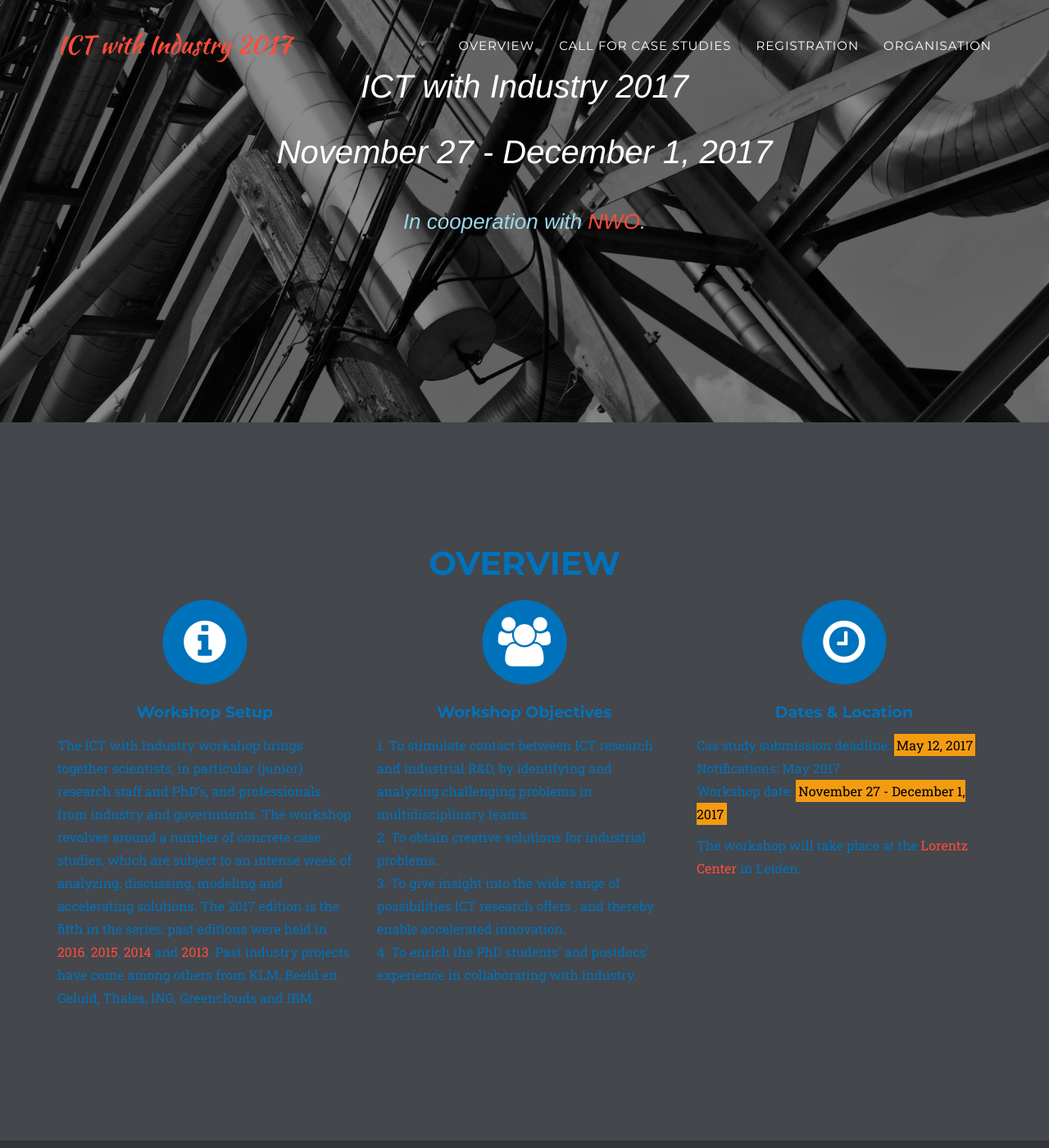
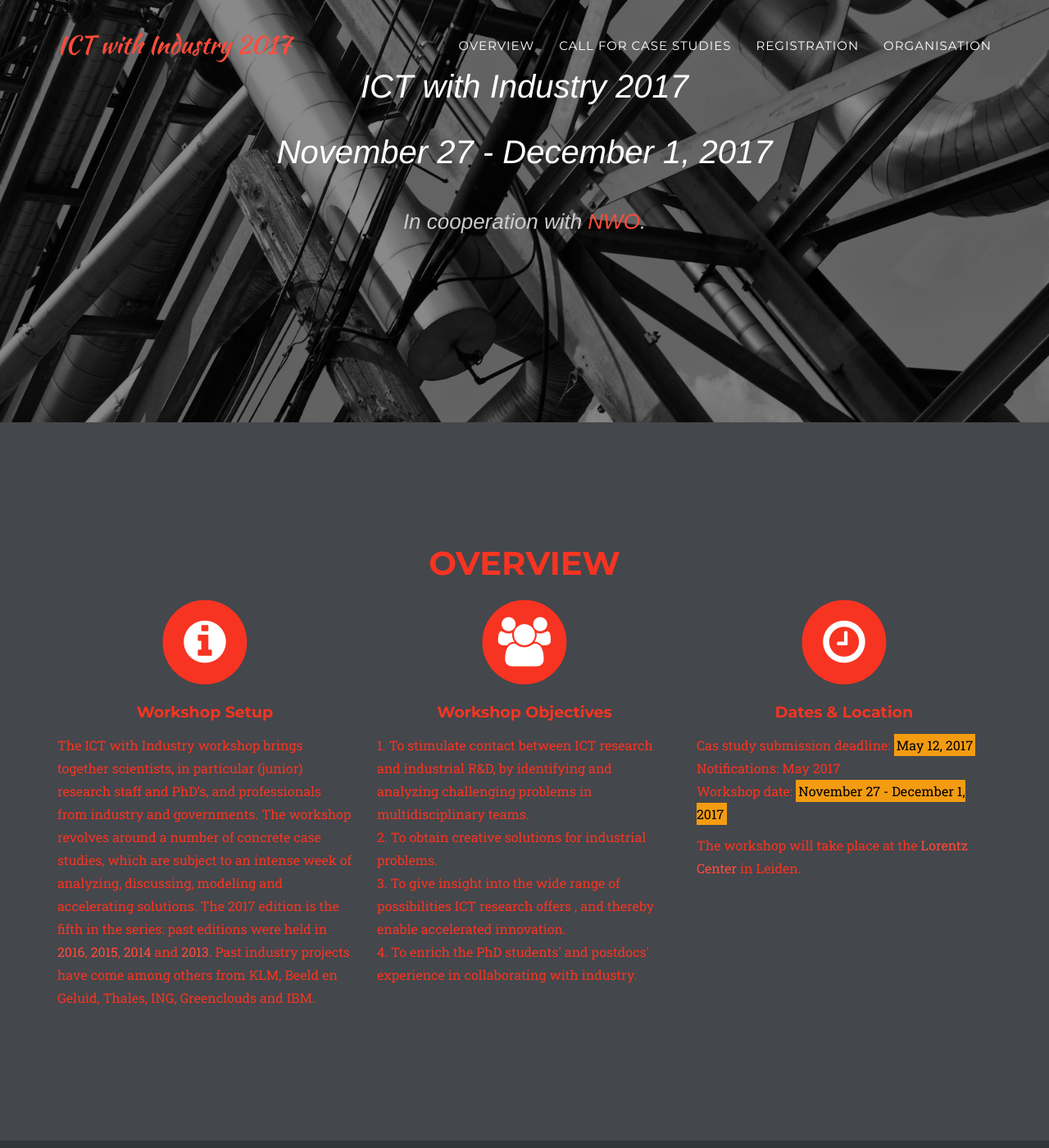
Before and after one commit to chauff/ictWI2017, a Jekyll site: the page built from index.html, in a window 1280 px wide and 1400 px high, scrolled down 215 px. Shown: the whole window at 82% size. Built offline with Jekyll 4.4.1, drawn with Linux system fonts in a browser that asks for light colours; some web fonts are replaced.

Commit message:
colors adjusted

```diff
--- a/_data/template.yml
+++ b/_data/template.yml
@@ -1,8 +1,8 @@
 # Color settings (hex-codes without the leading hash-tag)
 color:
   primary: FF4C3B  #red link color
-  secondary: 0072BB #blue hover link color
-  secondary-dark: 0072BB
+  secondary: F73421 #darker red hover link color
+  secondary-dark: F73421
   muted: 555
   sectionBG1: 44474c #ECECEC
   sectionBG2: 333438 #DEDEDE
--- a/_includes/css/agency.css
+++ b/_includes/css/agency.css
@@ -48,7 +48,7 @@ body {
 }
 
 .cooperation {
-    color: #9DD7EB;
+    color: #ccc;
     font-size: 65%;
 }
 
```
